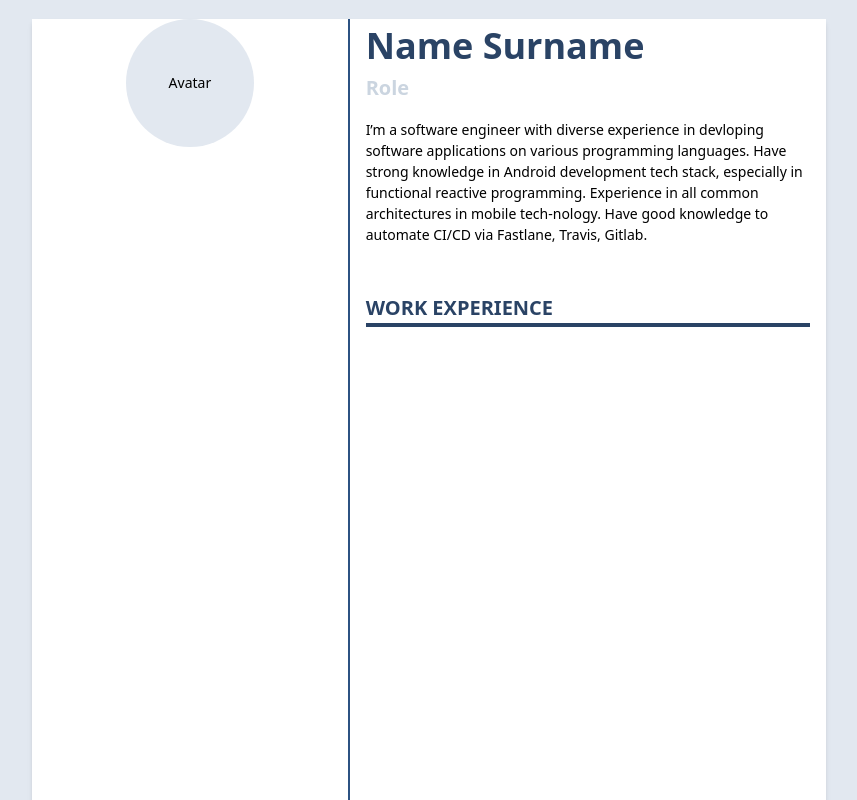
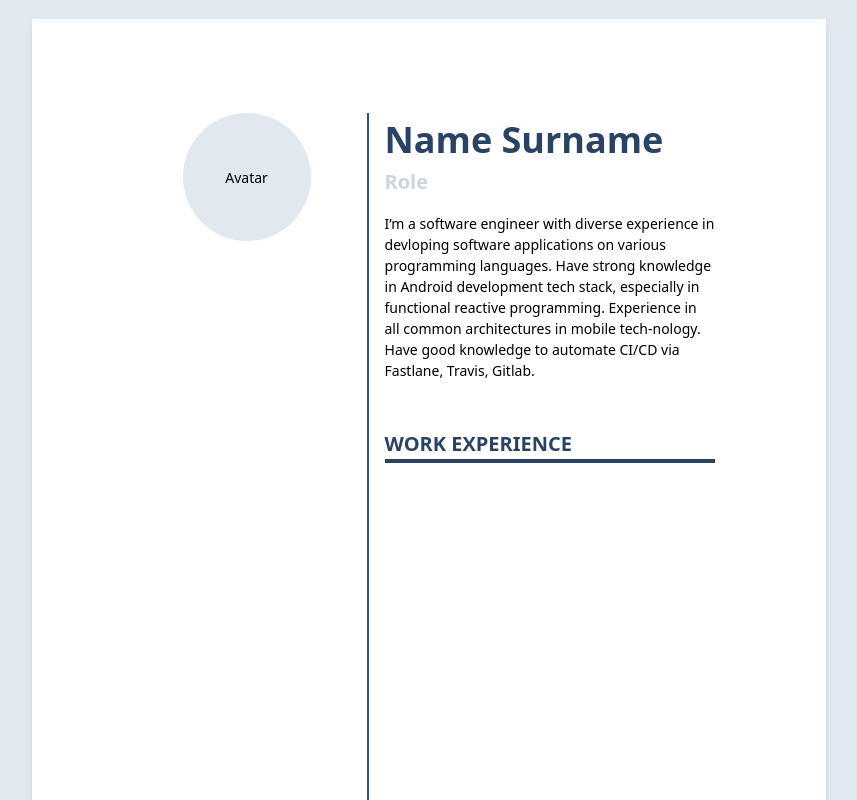
Before and after one commit to ppwasin/portfolio, a Next.js app: page /cv in a window 1280 px wide. Shown: the top 800 px of the page, without its empty margins (211-1068 px from the left). Built offline with nearby package versions, Linux system fonts and the light colour scheme.

Commit message:
a4 template with print with padding

```diff
--- a/pages/cv.js
+++ b/pages/cv.js
@@ -88,7 +88,7 @@ const A4 = (props) => {
   return (
     <div
       style={A4Style}
-      className="text-sm shadow-md my-0 mx-auto print:p-0 print:m-0 print:shadow-none"
+      className="text-sm shadow-md my-0 mx-auto p-25mm print:p-0 print:m-0 print:shadow-none"
     >
       {props.children}
     </div>
```
